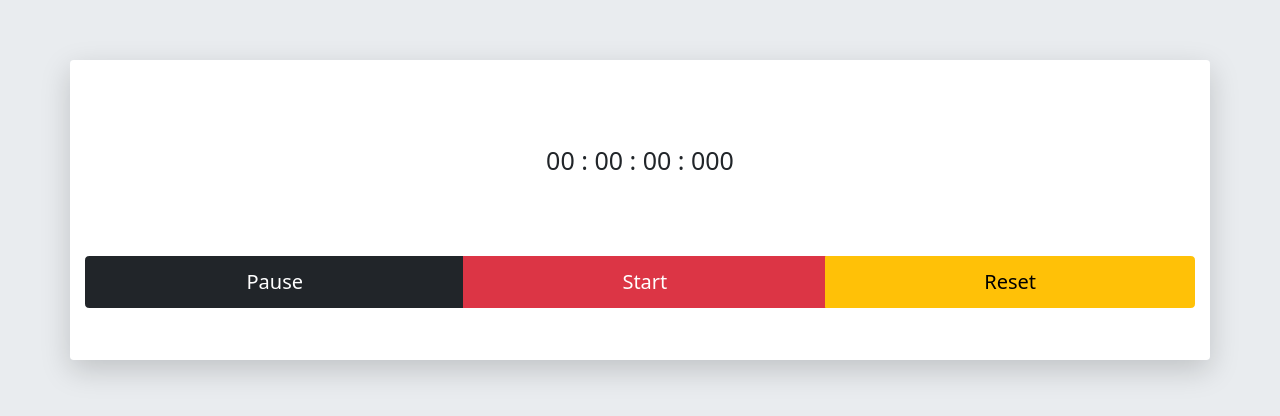
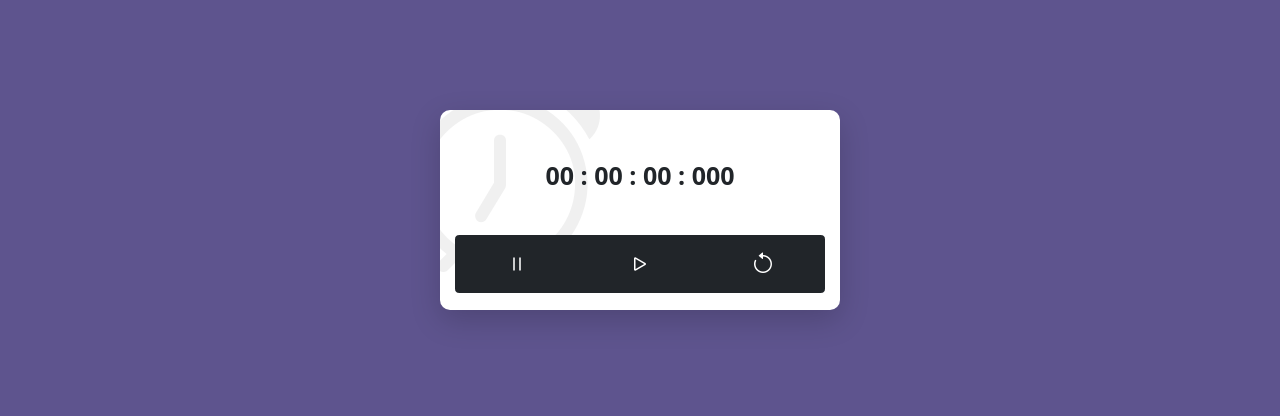
Before and after one commit to Mahyarnafisi/Timmer, a plain HTML site: page index.html in a window 1280 px wide. Shown: the part 190-606 px from the top of the page. Drawn offline with nearby package versions, Linux system fonts and the light colour scheme.

Commit message:
almost finish with styling

```diff
--- a/index.html
+++ b/index.html
@@ -5,6 +5,7 @@
     <meta http-equiv="X-UA-Compatible" content="IE=edge" />
     <meta name="viewport" content="width=device-width, initial-scale=1.0" />
     <link rel="stylesheet" href="style.css" />
+    <link rel="stylesheet" href="https://cdn.jsdelivr.net/npm/bootstrap-icons@1.10.5/font/bootstrap-icons.css" />
     <link
       href="https://cdn.jsdelivr.net/npm/bootstrap@5.3.0-alpha3/dist/css/bootstrap.min.css"
       rel="stylesheet"
@@ -14,15 +15,18 @@
     <script src="script.js" defer></script>
     <title>Timer</title>
   </head>
-  <body class="body p-5 bg-body-secondary">
-    <div class="container shadow-lg rounded d-flex flex-column align-content-center justify-content-evenly p-4 bg-white">
-      <div class="fs-1 align-self-center m-5">
-        <p class="time">00 : 00 : 00 : 000</p>
-      </div>
-      <div class="btn-group">
-        <button class="btn btn-dark fs-2 p-3">Pause</button>
-        <button class="btn btn-danger fs-2">Start</button>
-        <button class="btn btn-warning fs-2">Reset</button>
+  <body class="body p-5">
+    <div class="container shadow-lg rounded rounded-4 d-flex flex-column align-content-center justify-content-evenly p-4 bg-white">
+      <div class="timer-container">
+        <i class="bi bi-alarm bg-icon"></i>
+        <div class="fs-1 align-self-center m-5">
+          <p class="time fw-bold">00 : 00 : 00 : 000</p>
+        </div>
+        <div class="btn-group">
+          <button class="btn btn-dark fs-2 p-3 bs-"><i class="bi bi-pause"></i></button>
+          <button class="btn btn-dark fs-2"><i class="bi bi-play"></i></button>
+          <button class="btn btn-dark fs-2"><i class="bi bi-arrow-counterclockwise"></i></button>
+        </div>
       </div>
     </div>
   </body>
--- a/style.css
+++ b/style.css
@@ -16,12 +16,47 @@ body {
   justify-content: center;
   height: 100vh;
   width: 100%;
-  background-color: #eeeeee;
+  background-color: #5e548e !important;
 }
 
 .container {
-  height: 30rem;
+  width: 40rem !important;
+  height: 20rem;
+  position: relative;
+  overflow: hidden;
+}
+
+.timer-container {
+  width: 100%;
+  /* border: 1px solid red; */
+  display: grid;
+  justify-content: stretch;
+  justify-items: center;
 }
 
 .timer {
 }
+
+.btn-group {
+  width: 100%;
+}
+
+button {
+  display: flex !important;
+  align-items: center;
+  justify-content: center;
+  gap: 0.5rem;
+  width: 33%;
+}
+
+button i {
+  font-size: 2.4rem;
+}
+
+.bg-icon {
+  position: absolute;
+  top: -9rem;
+  left: -4rem;
+  font-size: 20rem;
+  color: #44444415;
+}
```
